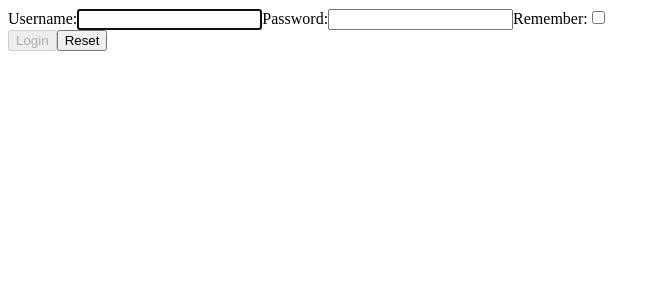
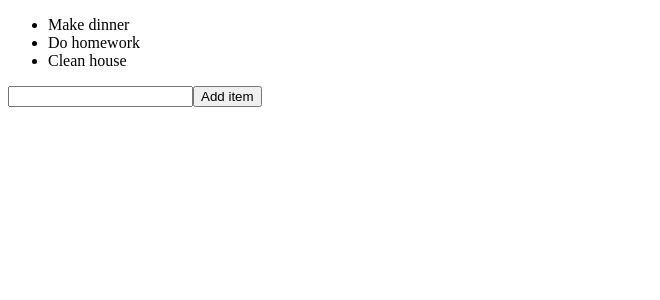
Before and after one commit to MatteoSpinelli/reactDevelhope, a React (Create React App) app in the folder jsx/: page / in a window 1280 px wide. Shown: the top 300 px of the page, without its empty margins (0-660 px from the left). Built offline with nearby package versions, Linux system fonts and the light colour scheme.

Commit message:
add files

```diff
--- a/jsx/src/App.js
+++ b/jsx/src/App.js
@@ -1,5 +1,5 @@
 import React from "react";
-import { UncontrolledLogin } from "./UncontrolledLogin";
+import { ToDoList } from "./ToDoList";
 
 export class App extends React.Component{
     onlogin(data){
@@ -8,7 +8,7 @@
     render(){
         return (
             <div>
-                <UncontrolledLogin onlogin={this.onlogin}/>
+                <ToDoList />
             </div>
         )
     }
--- /dev/null
+++ b/jsx/src/ToDoList.js
@@ -0,0 +1,36 @@
+import React from "react"
+
+export class ToDoList extends React.Component{
+    _input = React.createRef()
+    state = {
+        items: [
+            "Make dinner",
+            "Do homework",
+            "Clean house"
+        ]
+    }
+
+    handleClick = () => {
+        this.setState((state) => {
+            return {
+                items: [...state.items, this._input.current.value]
+            }
+        })
+    }
+
+
+    render(){
+        return (
+            <div>
+                <ul>
+                    {this.state.items.map((item, index) => {
+                        return <li key={index}>{item}</li>
+                    })}
+                </ul>
+                <input ref={this._input} type="text" />
+                <button onClick={this.handleClick}>Add item</button>
+            </div>
+
+        )
+    }
+}
--- a/jsx/src/UncontrolledLogin.js
+++ /dev/null
@@ -1,50 +0,0 @@
-import React from "react";
-
-export class UncontrolledLogin extends React.Component {
-    _form = React.createRef()
-
-
-
-    controlButton = () => {
-        if (this._form.current?.elements.username.value && this._form.current?.elements.password.value) {
-            this._form.current.elements.login.disabled = false
-        } else {
-            this._form.current.elements.login.disabled = true
-        }
-    }
-
-    handleClickReset = (event) => {
-        event.preventDefault()
-        this._form.current.elements.username.value = ""
-        this._form.current.elements.password.value = ""
-        this._form.current.elements.remember.checked = false
-
-    }
-
-    componentDidMount() {
-        this.controlButton()
-        this._form.current.elements.username.focus()
-    }
-
-
-    render() {
-        return (
-            <form ref={this._form}>
-                <for>Username:</for>
-                <input type="text" name="username" onChange={this.controlButton}/>
-                <for>Password:</for>
-                <input type="password" name="password" onChange={this.controlButton} />
-                <for>Remember:</for>
-                <input type="checkbox" name="remember" />
-                <br />
-                <button name="login"onClick={
-                    (event) => {
-                        event.preventDefault()
-                        this.props.onlogin("some text")
-                    }
-                }>Login</button>
-                <button onClick={this.handleClickReset}>Reset</button>
-            </form>
-        )
-    }
-}
```
Also changed, not shown: jsx/src/Login.js (deleted, +0 -53 lines), 1 other file (tests, documents, lock files or other folders).
